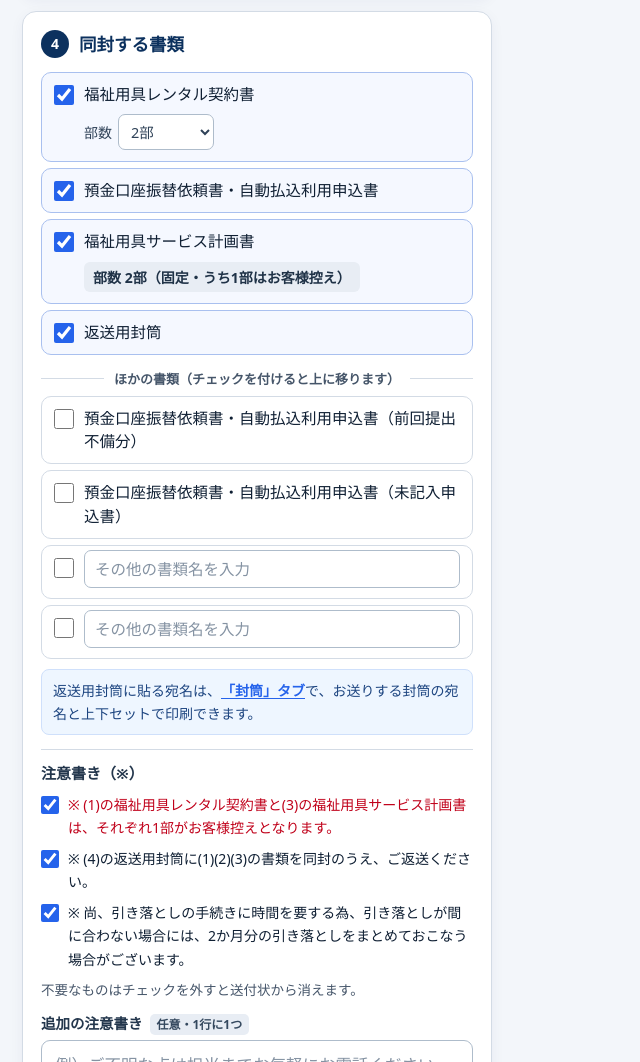
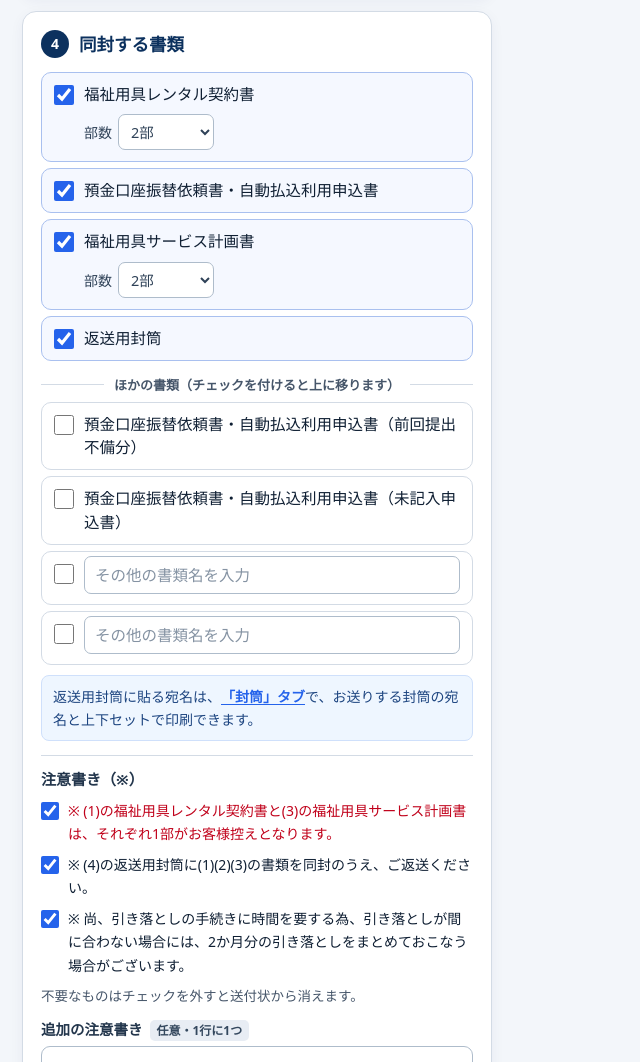
Before and after one commit to akamar08taiyo-bot/taiyo-portal, a plain HTML site: page soufujo/index.html in a window 1280 px wide. Shown: the part 1559-2621 px from the top of the page, without its empty margins (0-640 px from the left). Drawn offline with Linux system fonts and the light colour scheme.

Commit message:
サービス計画書の部数を固定から「既定2部・変更可」に変更
- 福祉用具サービス計画書の部数を選べるように戻し、チェックしたときの
  最初の部数を2部にする（固定表示はやめる）
- 送付の種類に関係なく、後からチェックしたときも最初は2部
  （福祉用具レンタル契約書も同じく既定2部）
- 部数を1部や「記載なし」にすると、お客様控えの注意書きから自動で外れる

実機確認: Chromium（Playwright）で253項目合格。

Co-Authored-By: Claude Opus 5.5 <noreply@anthropic.com>
Claude-Session: https://claude.ai/code/session_011mHQJRwX5WvJkv95LuoRS2

```diff
--- a/soufujo/index.html
+++ b/soufujo/index.html
@@ -115,7 +115,6 @@
     color:#2f4258;font-size:14px;}
   .doc-sub label{display:inline-flex;align-items:center;gap:6px;cursor:pointer;}
   .doc-sub input[type=checkbox]{width:18px;height:18px;margin:0;accent-color:var(--blue);}
-  .doc-fixed{padding:5px 9px;border-radius:6px;background:#e8edf4;color:#1f3247;font-weight:700;}
   .mini-select{height:36px;padding:0 8px;border:1px solid var(--field);border-radius:7px;background:#fff;
     font-size:14.5px;outline:0;}
   .env-hint{margin-top:10px;padding:9px 11px;border-radius:8px;background:#eef6ff;border:1px solid #cfe0fb;
@@ -536,14 +535,14 @@
   };
   var STAFF = ['久保', '土居', '宮村', '信田', '藤田'];
 
-  // 同封書類の候補。ret: 返送してもらう書類か / debit: 口座振替関係の書類か / fixedCopies: 部数が決まっている書類
+  // 同封書類の候補。ret: 返送してもらう書類か / debit: 口座振替関係の書類か / defaultCopies: チェックしたときの最初の部数
   // noCopies: 部数を設定しない書類（基本1部で、送付状にも部数を書かない）
   var DOCS = [
-    { id:'keiyaku', label:'福祉用具レンタル契約書', ret:true },
+    { id:'keiyaku', label:'福祉用具レンタル契約書', ret:true, defaultCopies:2 },
     { id:'koza', label:'預金口座振替依頼書・自動払込利用申込書', ret:true, debit:true, noCopies:true },
     { id:'koza_fubi', label:'預金口座振替依頼書・自動払込利用申込書（前回提出不備分）', ret:true, debit:true, noCopies:true },
     { id:'koza_new', label:'預金口座振替依頼書・自動払込利用申込書（未記入申込書）', ret:true, debit:true, noCopies:true },
-    { id:'keikaku', label:'福祉用具サービス計画書', ret:true, fixedCopies:2 },
+    { id:'keikaku', label:'福祉用具サービス計画書', ret:true, defaultCopies:2 },
     { id:'other1', other:true },
     { id:'other2', other:true },
     { id:'envelope', label:'返送用封筒', envelope:true }
@@ -763,11 +762,9 @@
       var sub = '';
       if (!doc.envelope && !doc.noCopies) {
         sub = '<div class="doc-sub hidden">' +
-          (doc.fixedCopies
-            ? '<span class="doc-fixed">部数 ' + doc.fixedCopies + '部（固定・うち1部はお客様控え）</span>'
-            : '<label>部数 <select class="mini-select doc-copies" data-id="' + doc.id + '">' +
-              '<option value="0">記載なし</option><option value="1">1部</option><option value="2">2部</option><option value="3">3部</option>' +
-              '</select></label>') +
+          '<label>部数 <select class="mini-select doc-copies" data-id="' + doc.id + '">' +
+          '<option value="0">記載なし</option><option value="1">1部</option><option value="2">2部</option><option value="3">3部</option>' +
+          '</select></label>' +
           (doc.other ? '<label><input type="checkbox" class="doc-ret" data-id="' + doc.id + '" checked> 返送してもらう書類</label>' : '') +
           '</div>';
       }
@@ -866,7 +863,7 @@
         id: doc.id,
         no: items.length + 1,
         label: label,
-        copies: (doc.envelope || doc.noCopies) ? 0 : (doc.fixedCopies || state.copies[doc.id] || 0),
+        copies: (doc.envelope || doc.noCopies) ? 0 : (state.copies[doc.id] || 0),
         ret: doc.other ? state.otherRet[doc.id] !== false : !!doc.ret,
         envelope: !!doc.envelope,
         debit: !!doc.debit
@@ -1331,7 +1328,11 @@
     if (!id) return;
     if (e.target.classList.contains('doc-check')) {
       state.checked[id] = e.target.checked;
-      if (e.target.checked && !state.copies[id] && TEMPLATES[state.template].docs[id]) state.copies[id] = TEMPLATES[state.template].docs[id];
+      if (e.target.checked && !state.copies[id]) {
+        var doc = DOCS.filter(function(d){ return d.id === id; })[0];
+        var initial = TEMPLATES[state.template].docs[id] || (doc && doc.defaultCopies) || 0;
+        if (initial) state.copies[id] = initial;
+      }
       if (e.target.checked && e.target.closest('.doc').querySelector('.doc-other-name') && !cleanText(state.otherLabels[id])) {
         window.setTimeout(function(){ e.target.closest('.doc').querySelector('.doc-other-name').focus(); }, 0);
       }
```
